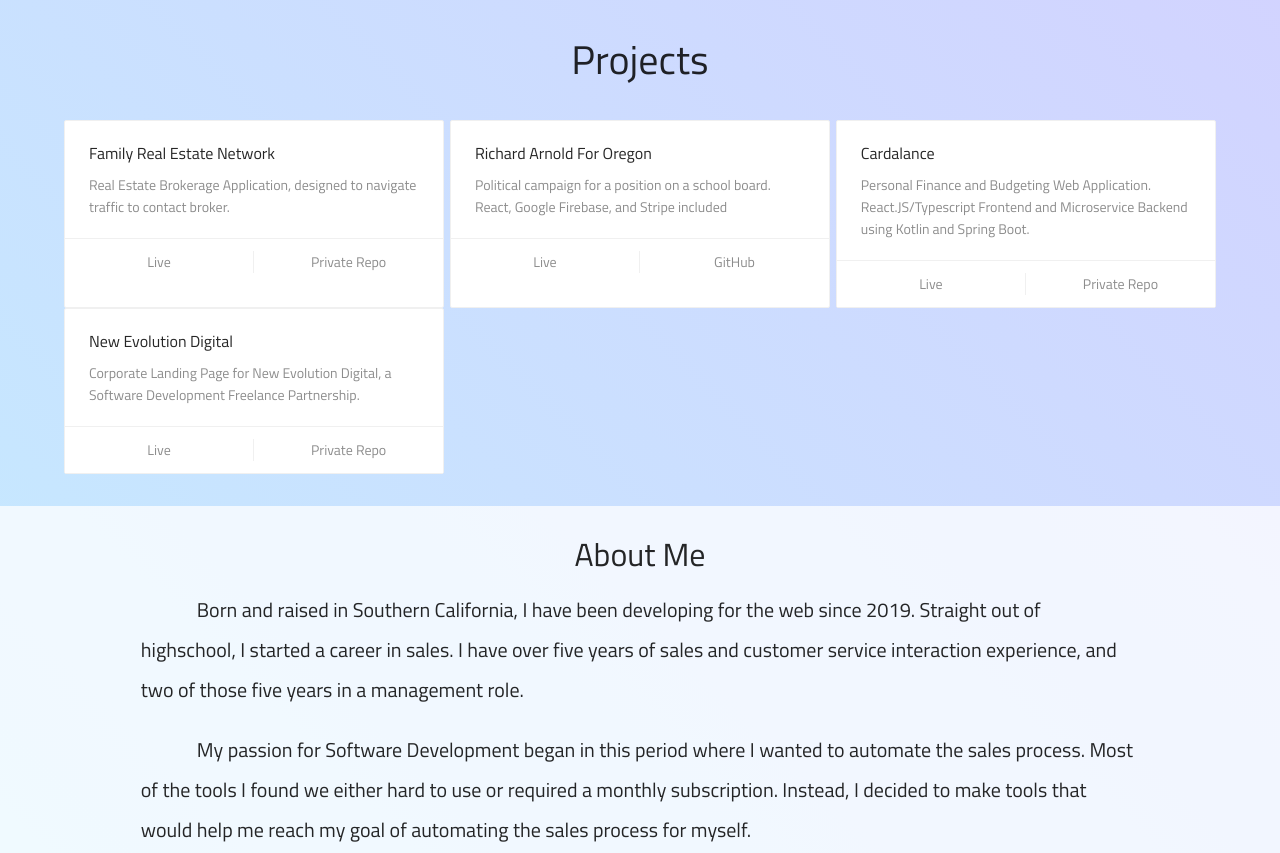
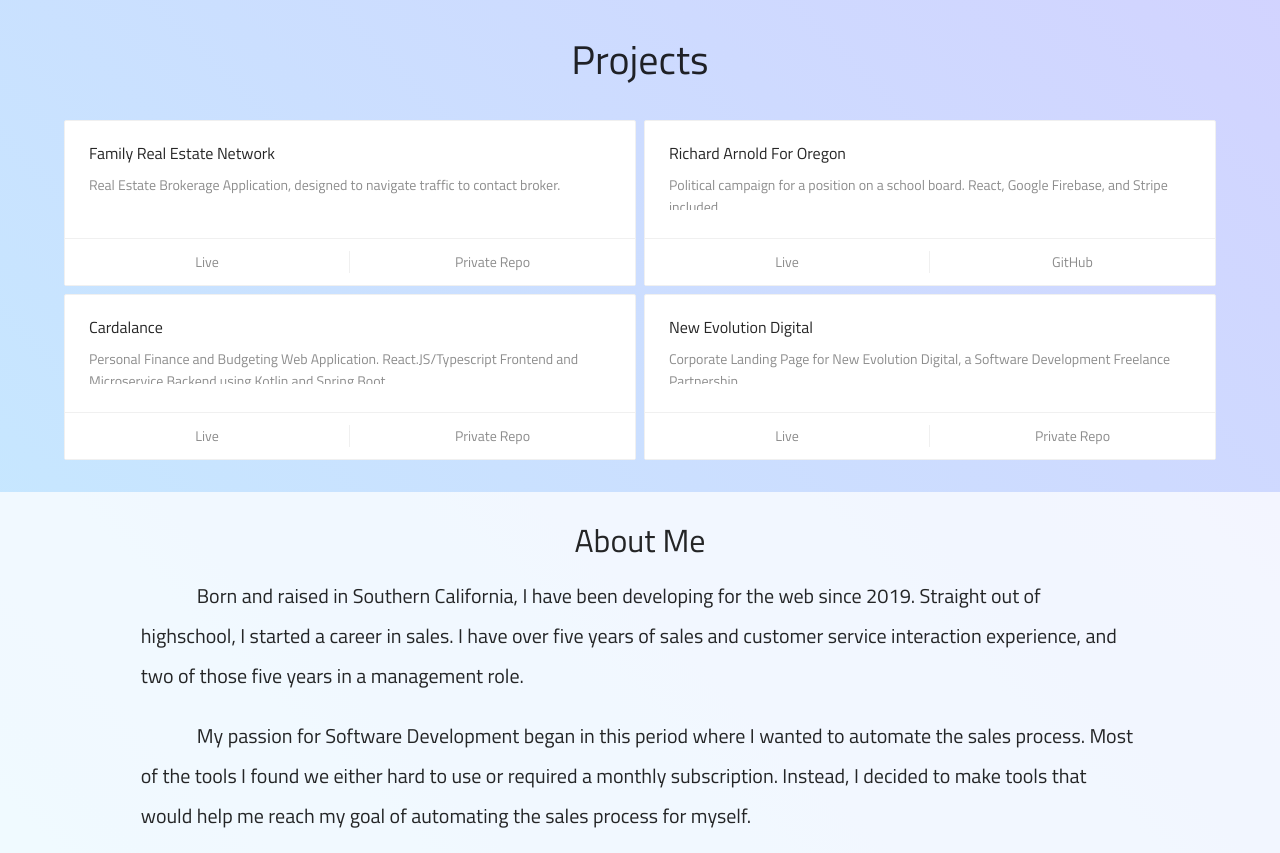
Before and after one commit to Jtamedrano/portfolio-2021, a Gatsby site: page / in a window 1280 px wide. Shown: the part 780-1633 px from the top of the page. Built offline with nearby package versions, Linux system fonts and the light colour scheme; Gatsby itself is replaced by a stand-in of ours; some packages are replaced by stand-ins of ours; no server answers.

Commit message:
Update Projects

```diff
--- a/src/components/contact/ContactForm.jsx
+++ b/src/components/contact/ContactForm.jsx
@@ -91,7 +91,7 @@ const ContactForm = () => {
             autoSize
           />
         </Form.Item>
-        <Form.Item wrapperCol={{ span: 4, offset: 10 }}>
+        <Form.Item>
           <ButtonGroup>
             <Button
               type="primary"
--- a/src/components/hooks/useMedia.jsx
+++ b/src/components/hooks/useMedia.jsx
@@ -2,8 +2,12 @@ import React from "react";
 
 const useMedia = (props) => {
   const [state, setState] = React.useState(() => {
-    if (typeof window !== "undefined") window.matchMedia(props).matches;
+    if (typeof window !== "undefined") return window.matchMedia(props).matches;
+
+    return;
   });
+
+  console.log(state);
 
   React.useEffect(() => {
     if (typeof window !== "undefined") {
--- a/src/styles/Home.scss
+++ b/src/styles/Home.scss
@@ -68,7 +68,10 @@
     position: relative;
     flex-basis: 50%;
     height: 100%;
-    // overflow: hidden;
+    overflow: hidden;
+    @media only screen and (max-width: 800px) {
+      display: none;
+    }
     &__img_wrapper {
       height: 100%;
       width: 100%;
@@ -131,23 +134,28 @@
 
   &__rows {
     margin-top: 1.5em;
-    display: flex;
-    flex-flow: row wrap;
-    justify-content: space-between;
-    align-items: stretch;
-  }
+    display: grid;
+    grid-template-columns: repeat(2, 1fr);
+    gap: 0.5em;
+    width: 100%;
 
-  &__row:first-of-type {
-    margin-bottom: 1em;
+    @media screen and (max-width: 805px) {
+      grid-template-columns: 1fr;
+    }
   }
 
   &__card {
+    height: 100%;
     width: 100%;
-    flex-basis: 33%;
-    @media screen and (max-width: 800px) {
-      flex-basis: 100%;
-      margin: 0.5em;
+    display: flex;
+    flex-direction: column;
+
+    .ant-card-body {
+      height: 100%;
     }
+  }
+  &__card_body {
+    height: 100%;
   }
 }
 
@@ -226,6 +234,7 @@
     background-color: #dcefffc0;
     border-radius: 25px;
     box-shadow: 0 0 5px rgba(8, 35, 48, 0.507);
+
     &_input {
       width: 100%;
     }
@@ -236,7 +245,7 @@
   }
 
   &__links {
-    @media screen and (max-screan: 426px) {
+    @media screen and (max-screen: 426px) {
       padding: 0.5em;
     }
   }
```
Also changed, not shown: 1 other file.
